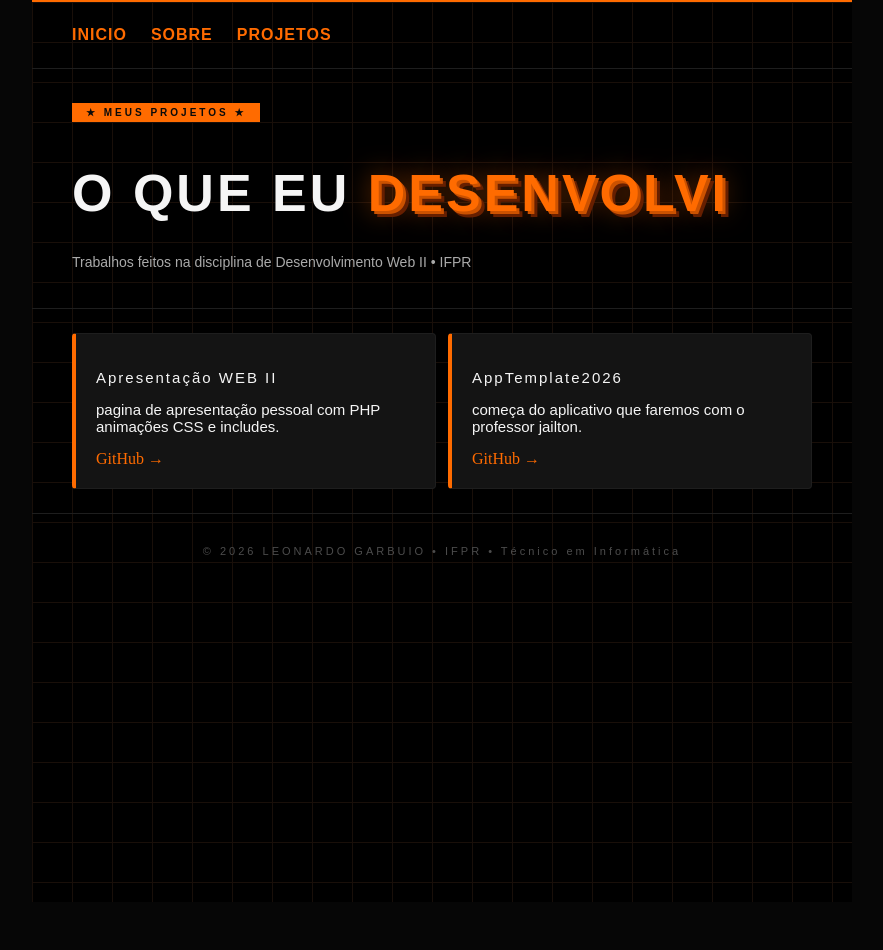
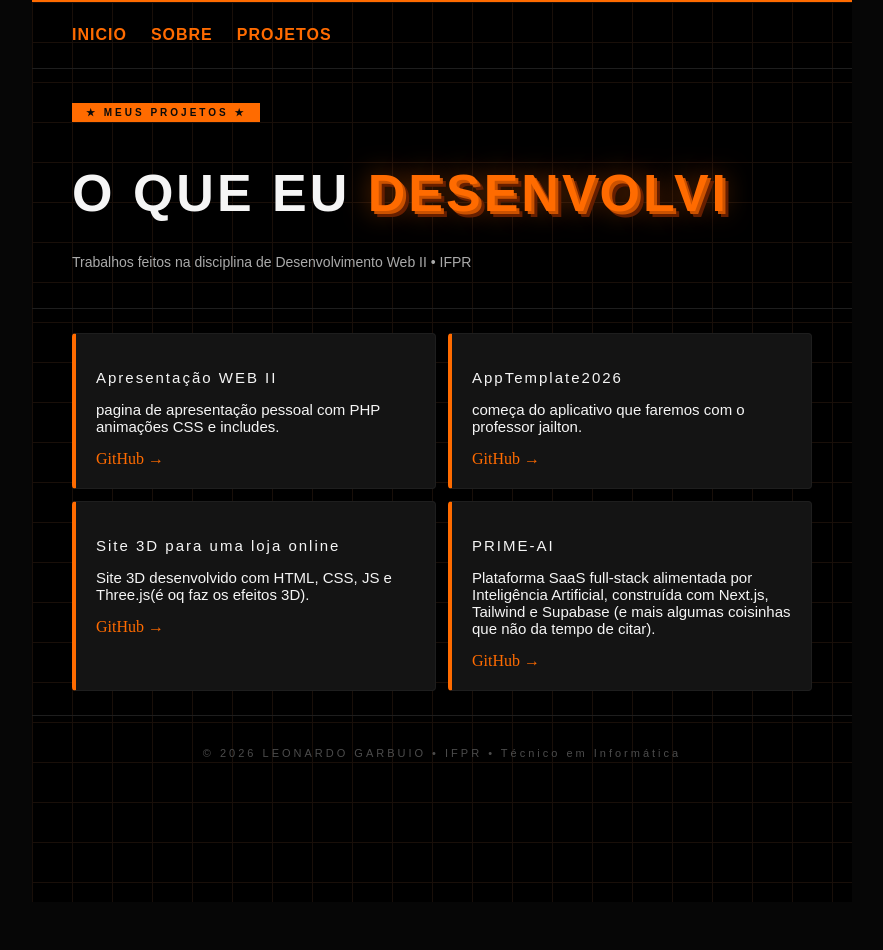
Before and after one commit to LeonardoIFPR/2026-DWII, a PHP site: page /projetos.php in a window 1280 px wide. Shown: the part 49-999 px from the top of the page, without its empty margins (198-1081 px from the left). Run offline with PHP 8.4, Linux system fonts and the light colour scheme.

Commit message:
adicionar projetos necessarios

```diff
--- a/01_php-intro/projetos.php
+++ b/01_php-intro/projetos.php
@@ -27,14 +27,24 @@
         <?php
         $projetos = [
             [
-                'titulo' => 'Apresentação WEB II',
-                'desc'   => 'pagina de apresentação pessoal com PHP animações CSS e includes.',
-                'github' => 'https://github.com/LeonardoIFPR/2026-DWII.git',
+                "titulo" => "Apresentação WEB II",
+                "desc" => "pagina de apresentação pessoal com PHP animações CSS e includes.",
+                "github" => "https://github.com/LeonardoIFPR/2026-DWII.git"
             ],
             [
-                'titulo' => 'AppTemplate2026',
-                'desc'   => 'começa do aplicativo que faremos com o professor jailton.',
-                'github' => 'https://github.com/LeonardoIFPR/AppTemplate2026.git',
+                "titulo" => "AppTemplate2026",
+                "desc" => "começa do aplicativo que faremos com o professor jailton.",
+                "github" => "https://github.com/LeonardoIFPR/AppTemplate2026.git"
+            ],
+            [
+                "titulo" => "Site 3D para uma loja online",
+                "desc" => "Site 3D desenvolvido com HTML, CSS, JS e  Three.js(é oq faz os efeitos 3D).",
+                "github" => "https://github.com/LeonardoGarbuio/ProjetoThiago"
+            ],
+            [
+                "titulo" => "PRIME-AI",
+                "desc" => "Plataforma SaaS full-stack alimentada por Inteligência Artificial, construída com Next.js, Tailwind e Supabase (e mais algumas coisinhas que não da tempo de citar).",
+                "github" => "https://github.com/LeonardoGarbuio/Prime_ai.git"
             ],
         ];
         ?>
```
